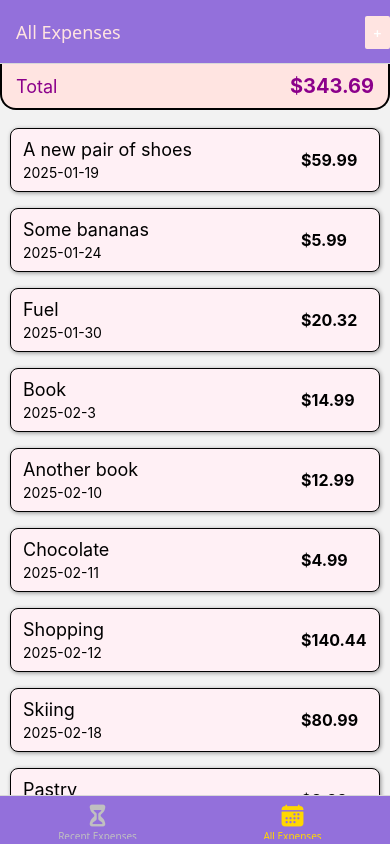
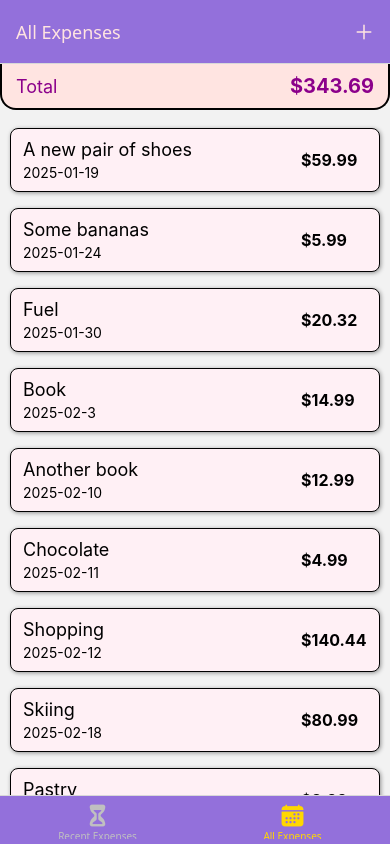
Before and after one commit to spiglebach/react-native, a React Native app in the folder expense-tracker/: screen /AllExpenses in a window 390 px wide. Built offline with nearby package versions, Linux system fonts and the light colour scheme.

Commit message:
navigate to manage expense screen with or without id

```diff
--- a/expense-tracker/App.js
+++ b/expense-tracker/App.js
@@ -5,9 +5,9 @@ import RecentExpensesScreen from './screens/RecentExpenses';
 import AllExpensesScreen from './screens/AllExpenses';
 import { NavigationContainer } from '@react-navigation/native'
 import ManageExpenseScreen from './screens/ManageExpense';
-import { Button } from 'react-native';
 import { GlobalStyles } from './constants/styles';
 import { Ionicons } from '@expo/vector-icons'
+import IconButton from './components/ui/IconButton';
 
 const BottomTabs = createBottomTabNavigator()
 const Stack = createNativeStackNavigator()
@@ -16,12 +16,11 @@ function ViewExpensesNavigator({navigation}) {
     function handleNavigation() {
         navigation.navigate('ManageExpense')
     }
-    const navButton = <Button color={GlobalStyles.colors.headerTintColor} title='+' onPress={handleNavigation} />
 
     return (
         <BottomTabs.Navigator
             screenOptions={{
-                headerRight: () => navButton,
+                headerRight: ({tintColor}) => <IconButton icon="add" size={24} color={tintColor} onPress={handleNavigation}/>,
                 headerStyle: {
                     backgroundColor: GlobalStyles.colors.headerBackground
                 },
--- a/expense-tracker/components/ExpenseListEntry.js
+++ b/expense-tracker/components/ExpenseListEntry.js
@@ -1,12 +1,20 @@
 import { Pressable, StyleSheet, Text, View } from "react-native"
 import { GlobalStyles } from "../constants/styles"
 import { getFormattedDate } from "../util/date"
+import { useNavigation } from '@react-navigation/native'
 
 function ExpenseListEntry({expense}) {
+    const navigation = useNavigation()
+    function handleNavigation() {
+        navigation.navigate('ManageExpense', {
+            expenseId: expense.id
+        })
+    }
     return (
         <Pressable
             android_ripple={{color: '#ccc'}}
-            style={({pressed}) => pressed ? {opacity: 0.5} : null}
+            style={({pressed}) => pressed ? {opacity: 0.75} : null}
+            onPress={handleNavigation}
             >
             <View style={styles.expenseContainer}>
                 <View>
--- /dev/null
+++ b/expense-tracker/components/ui/IconButton.js
@@ -0,0 +1,29 @@
+import { Pressable, StyleSheet, View } from "react-native"
+import { Ionicons } from '@expo/vector-icons'
+
+function IconButton({icon, size, color, onPress}) {
+    return (
+        <Pressable
+            android_ripple={{color: '#ccc'}}
+            style={({pressed}) => pressed && styles.pressed}
+            onPress={onPress}>
+            <View style={styles.buttonContainer}>
+                <Ionicons name={icon} size={size} color={color}/>
+            </View>
+        </Pressable>
+    )
+}
+
+const styles = StyleSheet.create({
+    buttonContainer: {
+        borderRadius: 24,
+        padding: 6,
+        marginHorizontal: 8,
+        marginVertical: 2
+    },
+    pressed: {
+        opacity: 0.75
+    }
+})
+
+export default IconButton
--- a/expense-tracker/screens/ManageExpense.js
+++ b/expense-tracker/screens/ManageExpense.js
@@ -1,8 +1,14 @@
 import { Text } from 'react-native'
 
-function ManageExpenseScreen() {
+function ManageExpenseScreen({navigation, route}) {
+    const expenseId = route.params?.expenseId
+    if (expenseId) {
+        return (
+            <Text>Manage Expense (id: {expenseId})</Text>
+        )
+    }
     return (
-        <Text>Manage Expense</Text>
+        <Text>New Expense</Text>
     )
 }
 
```
